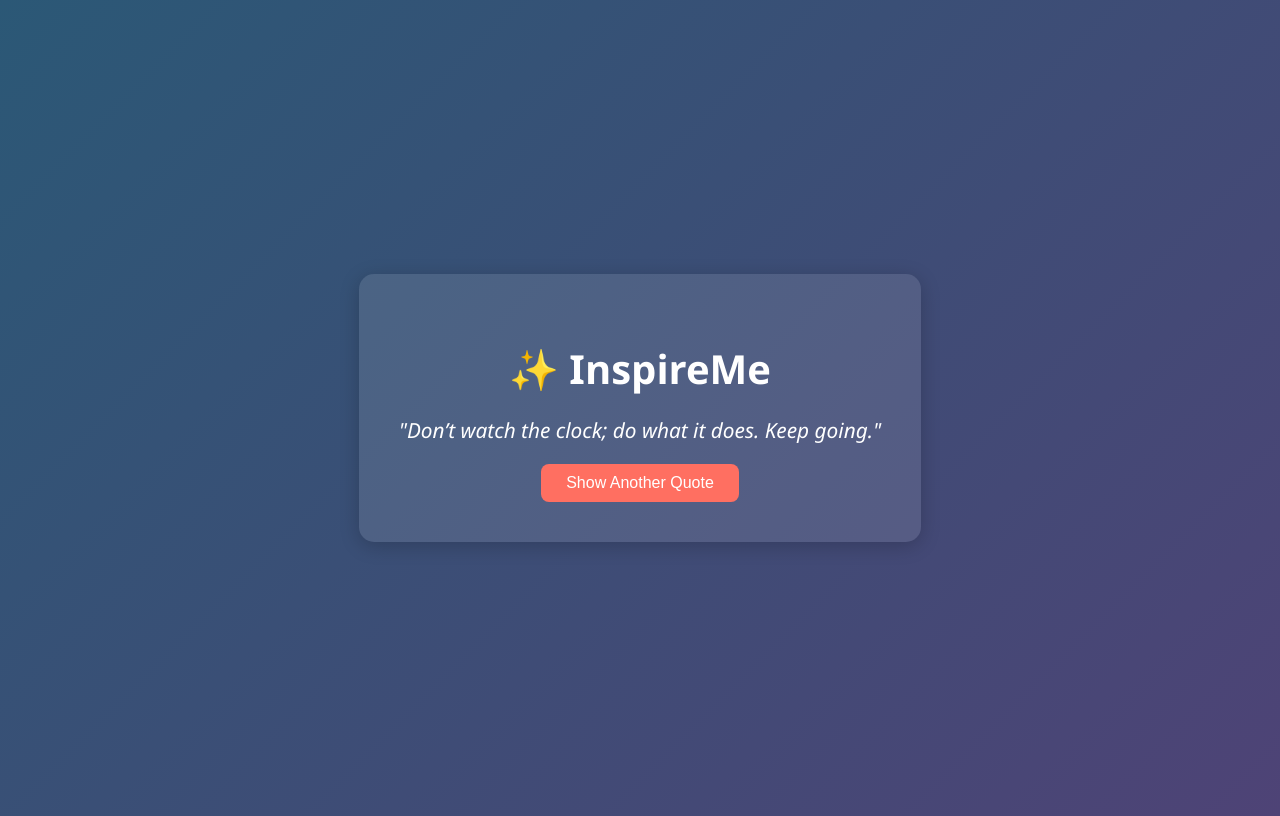
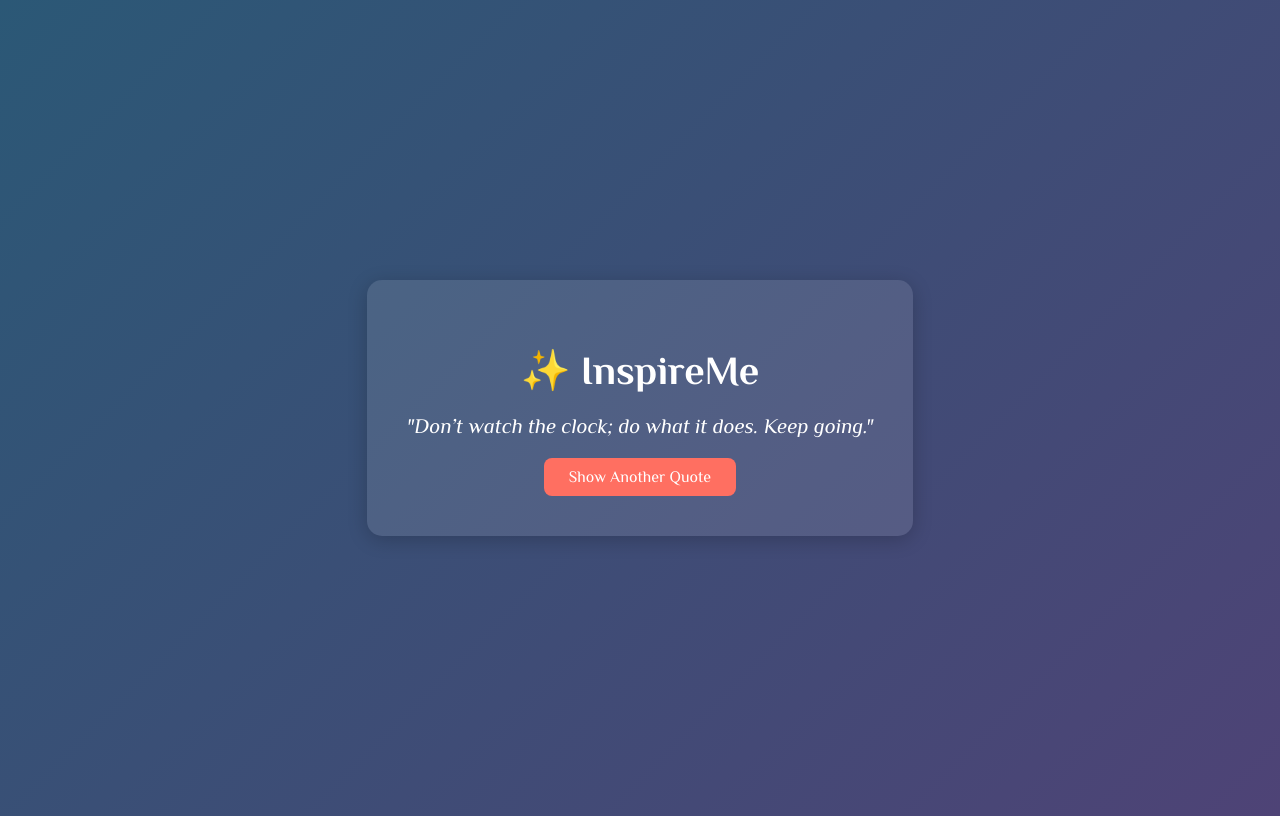
Before and after one commit to soloeinsteinmit/inspireme-fastapi-demo, a FastAPI app: page / in a window 1280 px wide. Run offline with FastAPI, Linux system fonts and the light colour scheme.

Commit message:
Refactor quote response formatting and update font in CSS

```diff
--- a/main.py
+++ b/main.py
@@ -25,4 +25,8 @@ quotes = [
 def get_quote(request: Request):
     # Select a random quote
     quote = random.choice(quotes)
-    return templates.TemplateResponse("index.html", {"request": request, "quote": quote})
+    return templates.TemplateResponse("index.html", {
+            "request": request,
+            "quote": quote
+        }
+    )
--- a/static/style.css
+++ b/static/style.css
@@ -1,5 +1,7 @@
+@import url("https://fonts.googleapis.com/css2?family=Philosopher:ital,wght@0,400;0,700;1,400;1,700&display=swap");
+
 body {
-  font-family: "Segoe UI", sans-serif;
+  font-family: "Philosopher", sans-serif;
   background: linear-gradient(135deg, #2b5876, #4e4376);
   color: white;
   text-align: center;
@@ -29,6 +31,7 @@ h1 {
 
 button {
   background-color: #ff6f61;
+  font-family: "Philosopher", sans-serif;
   border: none;
   padding: 10px 25px;
   color: white;
```
